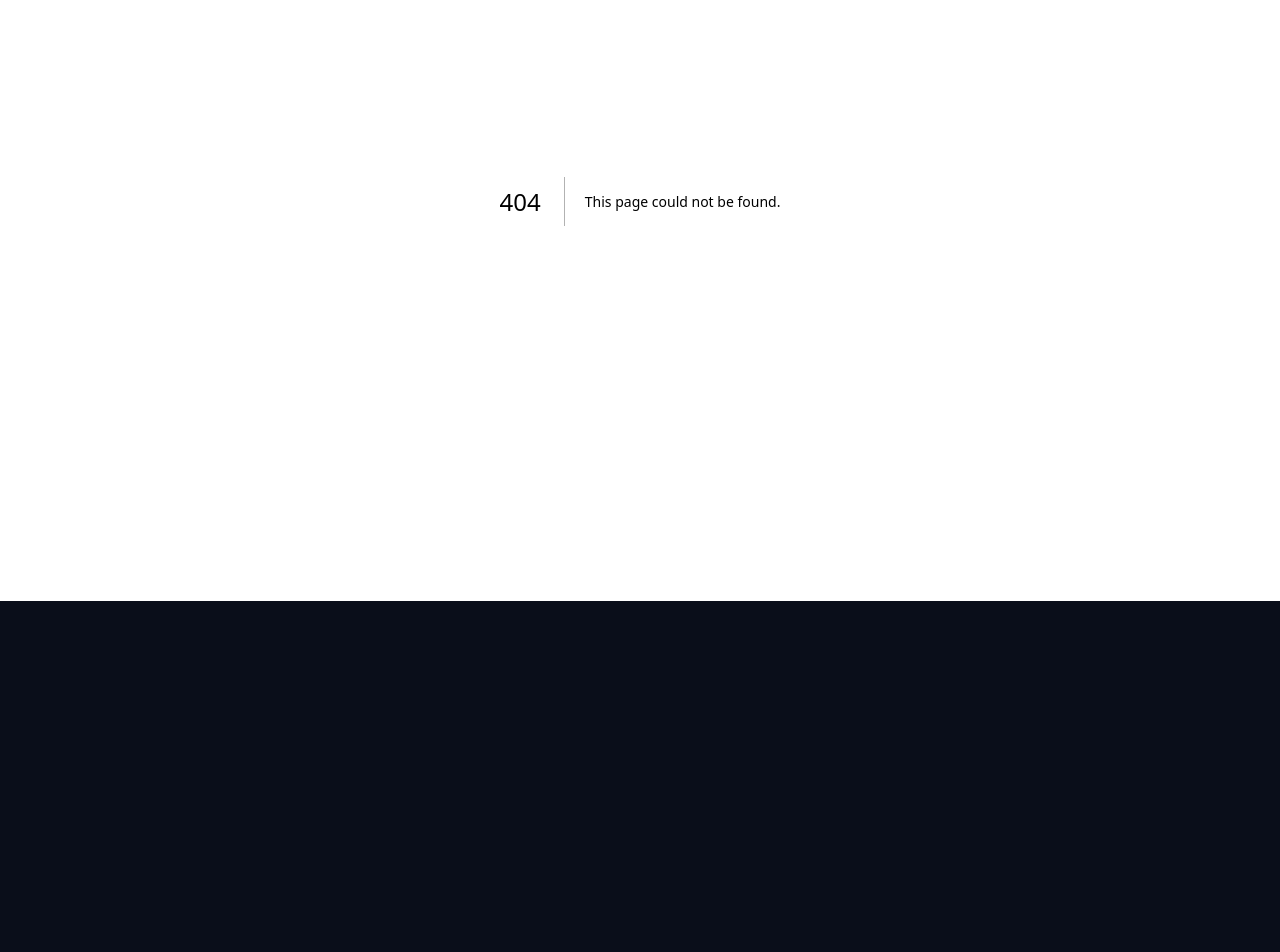
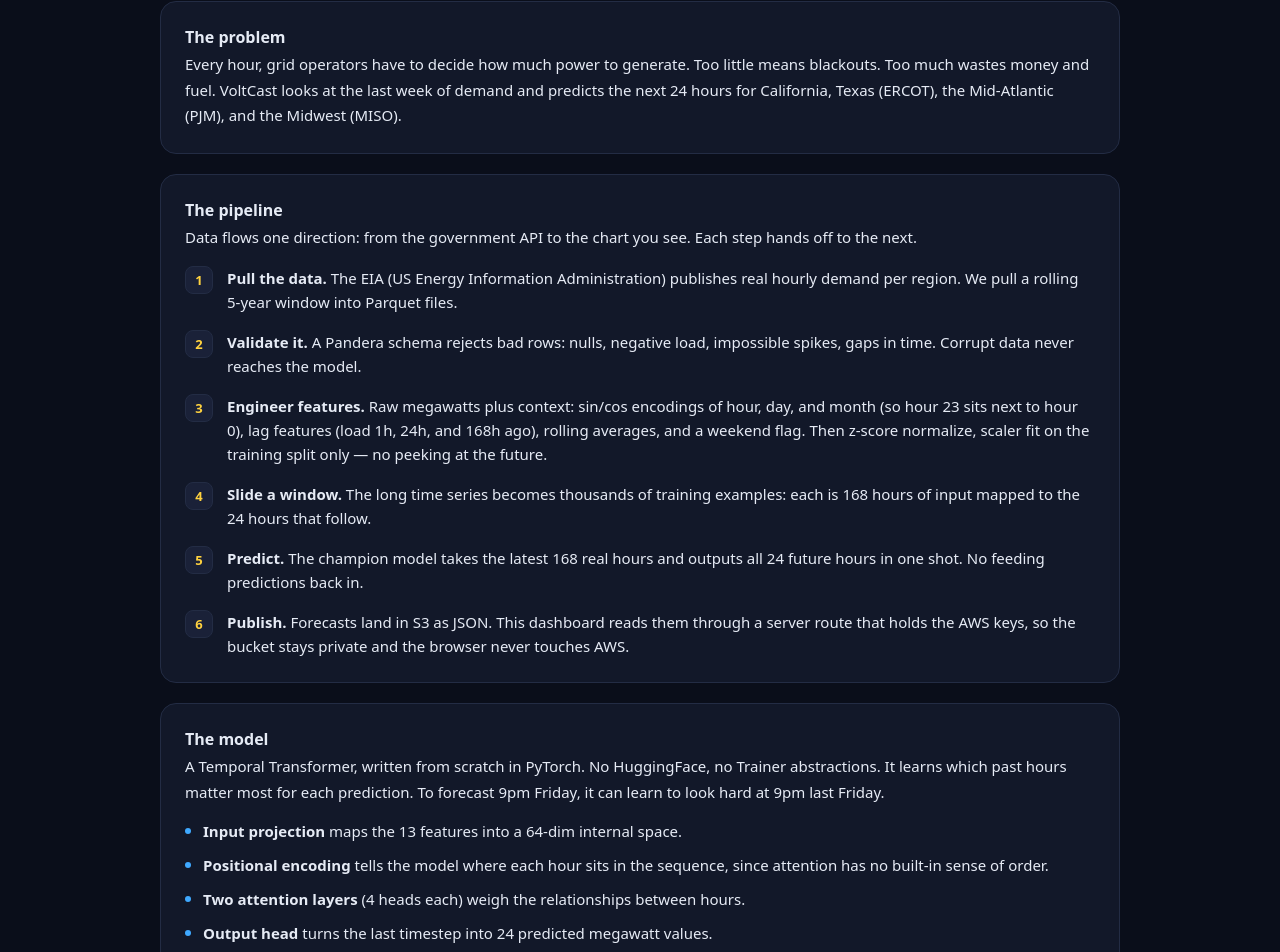
Before and after one commit to glenlouis8/voltcast, a Next.js app in the folder frontend/: page /how-it-works in a window 1280 px wide. Before the commit this address had no page. Shown: the part 199-1151 px from the top of the page. Before the commit the page ends 800 px from the top, so only its background shows below. Built offline with nearby package versions, Linux system fonts and the light colour scheme.

Commit message:
add how it works page

```diff
--- a/frontend/app/globals.css
+++ b/frontend/app/globals.css
@@ -185,6 +185,99 @@ body {
   color: var(--muted);
 }
 
+/* nav link in header (pushes right) */
+.navlink {
+  margin-left: auto;
+  color: var(--accent-2);
+  text-decoration: none;
+  font-size: 14px;
+  font-weight: 600;
+}
+.navlink:hover {
+  color: var(--accent);
+}
+
+/* how-it-works page */
+.backlink {
+  display: inline-block;
+  margin-bottom: 24px;
+  color: var(--accent-2);
+  text-decoration: none;
+  font-size: 14px;
+  font-weight: 600;
+}
+.backlink:hover {
+  color: var(--accent);
+}
+.footer-link {
+  color: var(--accent-2);
+  text-decoration: none;
+}
+.footer-link:hover {
+  color: var(--accent);
+}
+.prose {
+  color: var(--text);
+  font-size: 15px;
+  line-height: 1.7;
+  margin-bottom: 12px;
+}
+.prose:last-child {
+  margin-bottom: 0;
+}
+.steps {
+  list-style: none;
+  margin-top: 16px;
+  display: flex;
+  flex-direction: column;
+  gap: 16px;
+}
+.steps li {
+  display: flex;
+  gap: 14px;
+  align-items: flex-start;
+  color: var(--text);
+  font-size: 15px;
+  line-height: 1.6;
+}
+.steps .step-n {
+  flex: 0 0 28px;
+  height: 28px;
+  border-radius: 8px;
+  background: var(--panel-2);
+  border: 1px solid var(--border);
+  color: var(--accent);
+  font-size: 13px;
+  font-weight: 700;
+  display: flex;
+  align-items: center;
+  justify-content: center;
+}
+.plain-list {
+  list-style: none;
+  margin: 14px 0;
+  display: flex;
+  flex-direction: column;
+  gap: 10px;
+}
+.plain-list li {
+  position: relative;
+  padding-left: 18px;
+  color: var(--text);
+  font-size: 15px;
+  line-height: 1.6;
+}
+.plain-list li::before {
+  content: "";
+  position: absolute;
+  left: 0;
+  top: 9px;
+  width: 6px;
+  height: 6px;
+  border-radius: 50%;
+  background: var(--accent-2);
+}
+
 /* states */
 .state {
   text-align: center;
--- /dev/null
+++ b/frontend/app/how-it-works/page.tsx
@@ -0,0 +1,196 @@
+import type { Metadata } from "next";
+import Link from "next/link";
+
+export const metadata: Metadata = {
+  title: "How it works — VoltCast",
+  description:
+    "How VoltCast forecasts US electricity demand: data, model, and the serverless MLOps loop.",
+};
+
+// Static explainer page. No client state — pure server-rendered content, so it
+// ships zero JS and loads instantly.
+export default function HowItWorks() {
+  return (
+    <main className="container">
+      <div className="header">
+        <h1>
+          <span className="bolt">⚡</span> How VoltCast works
+        </h1>
+      </div>
+      <p className="subtitle">
+        Predicting how much electricity four US grid regions will need over the
+        next 24 hours, the same way you'd forecast weather but for power demand.
+      </p>
+
+      <Link href="/" className="backlink">
+        ← Back to the dashboard
+      </Link>
+
+      {/* the one-line pitch */}
+      <div className="panel">
+        <h2>The problem</h2>
+        <p className="prose">
+          Every hour, grid operators have to decide how much power to generate.
+          Too little means blackouts. Too much wastes money and fuel. VoltCast
+          looks at the last week of demand and predicts the next 24 hours for
+          California, Texas (ERCOT), the Mid-Atlantic (PJM), and the Midwest
+          (MISO).
+        </p>
+      </div>
+
+      {/* the pipeline, step by step */}
+      <div className="panel">
+        <h2>The pipeline</h2>
+        <p className="prose">
+          Data flows one direction: from the government API to the chart you see.
+          Each step hands off to the next.
+        </p>
+        <ol className="steps">
+          <li>
+            <span className="step-n">1</span>
+            <div>
+              <strong>Pull the data.</strong> The EIA (US Energy Information
+              Administration) publishes real hourly demand per region. We pull a
+              rolling 5-year window into Parquet files.
+            </div>
+          </li>
+          <li>
+            <span className="step-n">2</span>
+            <div>
+              <strong>Validate it.</strong> A Pandera schema rejects bad rows:
+              nulls, negative load, impossible spikes, gaps in time. Corrupt data
+              never reaches the model.
+            </div>
+          </li>
+          <li>
+            <span className="step-n">3</span>
+            <div>
+              <strong>Engineer features.</strong> Raw megawatts plus context:
+              sin/cos encodings of hour, day, and month (so hour 23 sits next to
+              hour 0), lag features (load 1h, 24h, and 168h ago), rolling
+              averages, and a weekend flag. Then z-score normalize, scaler fit on
+              the training split only — no peeking at the future.
+            </div>
+          </li>
+          <li>
+            <span className="step-n">4</span>
+            <div>
+              <strong>Slide a window.</strong> The long time series becomes
+              thousands of training examples: each is 168 hours of input mapped to
+              the 24 hours that follow.
+            </div>
+          </li>
+          <li>
+            <span className="step-n">5</span>
+            <div>
+              <strong>Predict.</strong> The champion model takes the latest 168
+              real hours and outputs all 24 future hours in one shot. No feeding
+              predictions back in.
+            </div>
+          </li>
+          <li>
+            <span className="step-n">6</span>
+            <div>
+              <strong>Publish.</strong> Forecasts land in S3 as JSON. This
+              dashboard reads them through a server route that holds the AWS keys,
+              so the bucket stays private and the browser never touches AWS.
+            </div>
+          </li>
+        </ol>
+      </div>
+
+      {/* the model */}
+      <div className="panel">
+        <h2>The model</h2>
+        <p className="prose">
+          A Temporal Transformer, written from scratch in PyTorch. No HuggingFace,
+          no Trainer abstractions. It learns which past hours matter most for each
+          prediction. To forecast 9pm Friday, it can learn to look hard at 9pm
+          last Friday.
+        </p>
+        <ul className="plain-list">
+          <li>
+            <strong>Input projection</strong> maps the 13 features into a 64-dim
+            internal space.
+          </li>
+          <li>
+            <strong>Positional encoding</strong> tells the model where each hour
+            sits in the sequence, since attention has no built-in sense of order.
+          </li>
+          <li>
+            <strong>Two attention layers</strong> (4 heads each) weigh the
+            relationships between hours.
+          </li>
+          <li>
+            <strong>Output head</strong> turns the last timestep into 24 predicted
+            megawatt values.
+          </li>
+        </ul>
+        <p className="prose">
+          To prove it earns its place, every region also trains an LSTM and a
+          naive "tomorrow = today" baseline. If the Transformer can't beat copy-
+          paste, something is broken. It beats the naive baseline by roughly 33%.
+        </p>
+      </div>
+
+      {/* the MLOps loop */}
+      <div className="panel">
+        <h2>The serverless loop</h2>
+        <p className="prose">
+          Nothing runs 24/7. There is no API server. Compute is ephemeral GitHub
+          Actions runners, storage is S3 and DagsHub, the dashboard is on Vercel.
+          Cost is close to zero.
+        </p>
+        <ul className="plain-list">
+          <li>
+            <strong>Hourly:</strong> refresh data and regenerate every region's
+            24-hour forecast.
+          </li>
+          <li>
+            <strong>Weekly:</strong> check for drift with Evidently. If the data
+            distribution moved or the model went stale, retrain. A challenger only
+            replaces the champion if it beats it by 1% on the untouched test set.
+          </li>
+          <li>
+            <strong>Tracked:</strong> MLflow on DagsHub logs every run's
+            hyperparameters, metrics, and model file, with a champion/challenger
+            registry deciding what ships.
+          </li>
+        </ul>
+      </div>
+
+      {/* how to read the numbers */}
+      <div className="panel">
+        <h2>Reading the numbers</h2>
+        <ul className="plain-list">
+          <li>
+            <strong>MAE</strong> (mean absolute error) is the headline metric: on
+            average, how many megawatts the forecast is off by. Lower is better.
+          </li>
+          <li>
+            <strong>WAPE</strong> expresses that error as a percentage of total
+            demand, so regions of different sizes compare fairly.
+          </li>
+          <li>
+            <strong>All times are UTC.</strong> The dataset is UTC end to end, so
+            the chart and table avoid any timezone guessing.
+          </li>
+        </ul>
+      </div>
+
+      <div className="footer">
+        <Link href="/" className="footer-link">
+          ← Back to the dashboard
+        </Link>
+        {" · "}
+        <a
+          href="https://github.com/glenlouis8/voltcast"
+          target="_blank"
+          rel="noreferrer"
+        >
+          source
+        </a>
+      </div>
+    </main>
+  );
+}
--- a/frontend/app/page.tsx
+++ b/frontend/app/page.tsx
@@ -1,6 +1,7 @@
 "use client";
 
 import { useEffect, useState } from "react";
+import Link from "next/link";
 import {
   LineChart,
   Line,
@@ -109,6 +110,9 @@ export default function Home() {
         <h1>
           <span className="bolt">⚡</span> VoltCast
         </h1>
+        <Link href="/how-it-works" className="navlink">
+          How it works →
+        </Link>
       </div>
       <p className="subtitle">
         24-hour-ahead US electricity demand forecasts, powered by a from-scratch Transformer.
```
